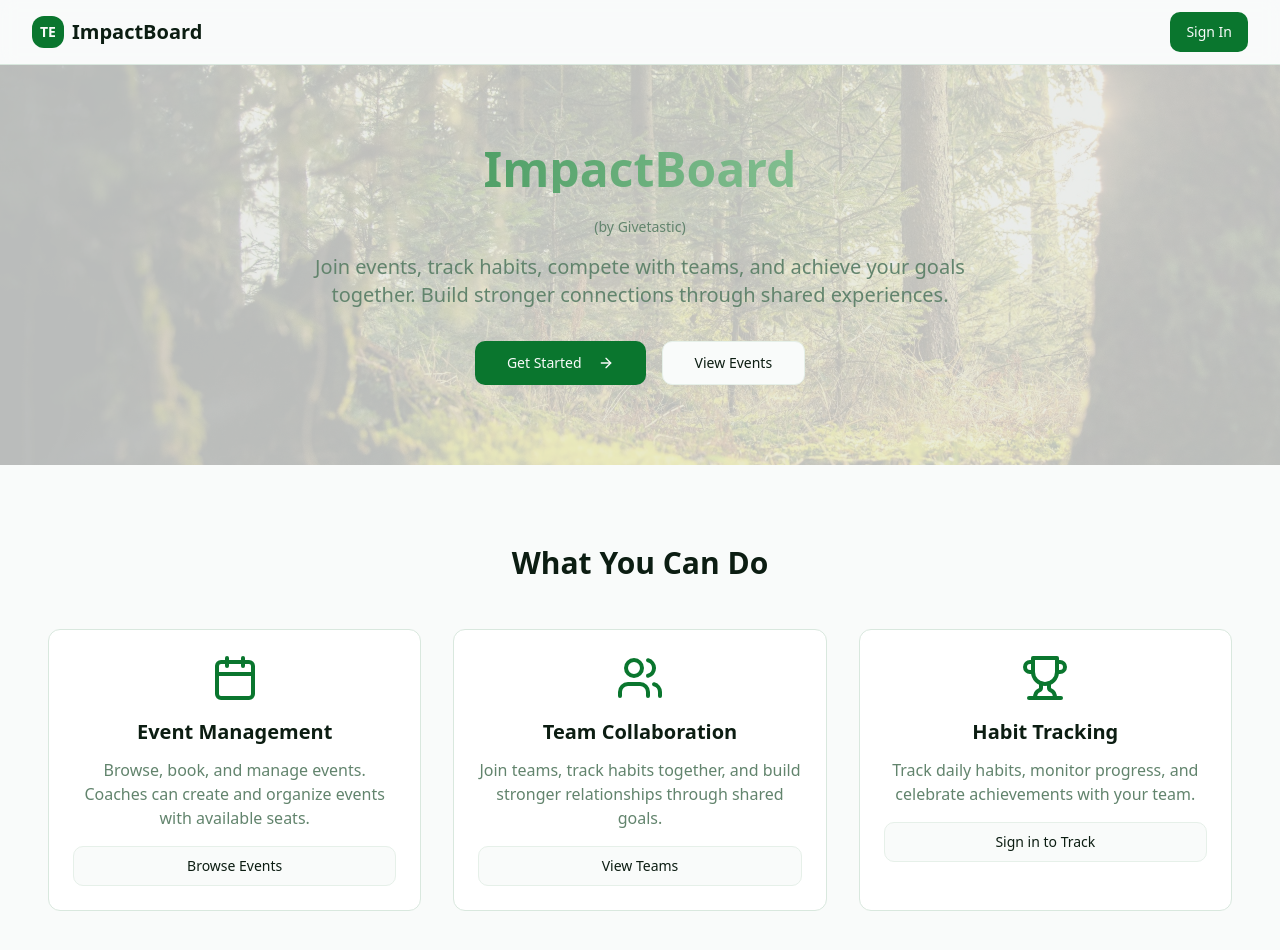
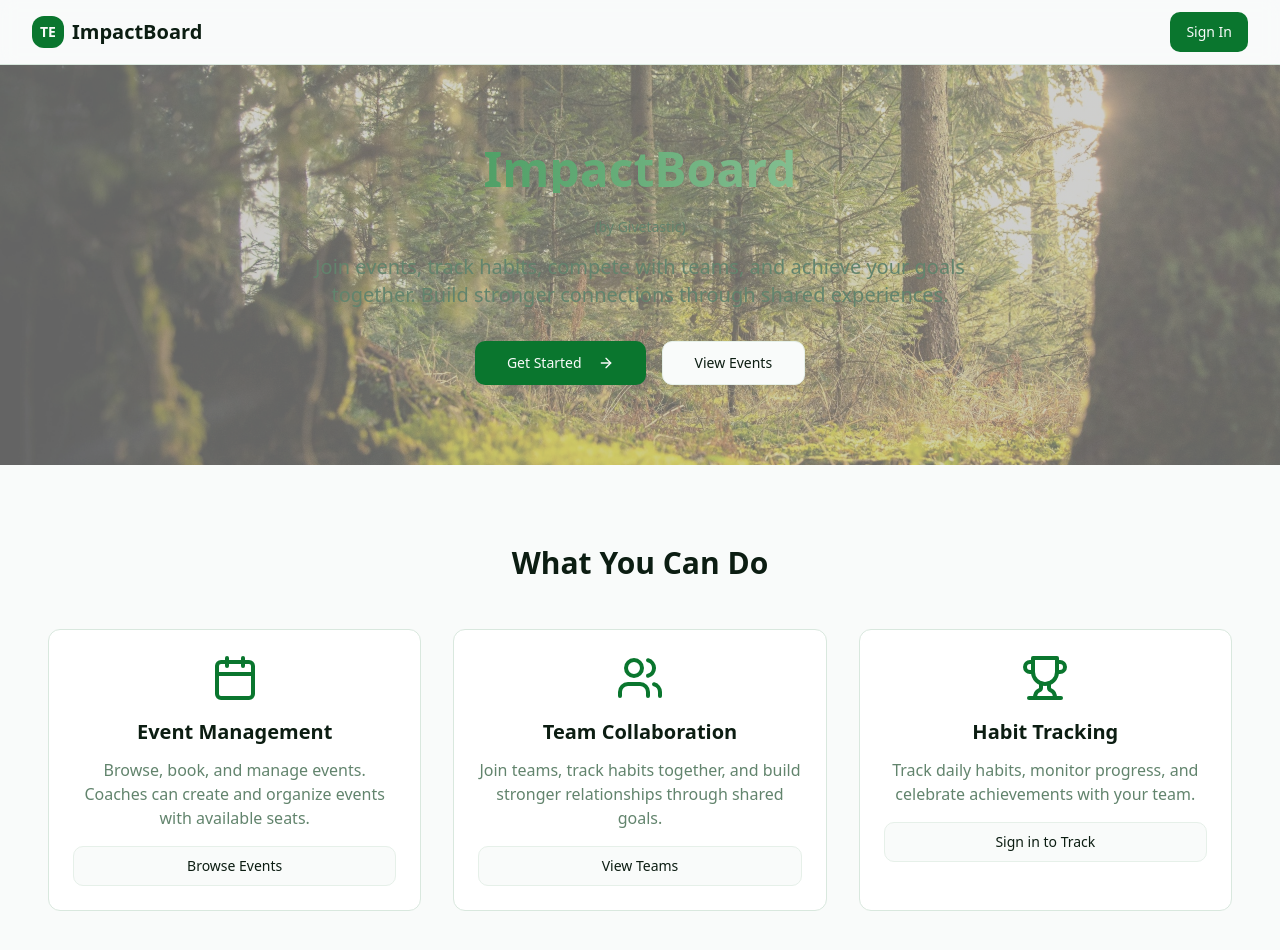
Before and after one commit to aryanwitr-jpg/pause-and-await-commands, a React (Vite) app: page / in a window 1280 px wide. Shown: the top 950 px of the page. Built offline with nearby package versions, Linux system fonts and the light colour scheme.

Commit message:
Refine hero image
Adjust opacity of hero image for better clarity.

```diff
--- a/src/pages/Index.tsx
+++ b/src/pages/Index.tsx
@@ -9,8 +9,8 @@ const Index = () => {
   return (
     <main className="min-h-[calc(100vh-4rem)]">
       {/* Hero Section */}
-      <section className="relative py-20 px-4 bg-gradient-to-br from-background to-muted/20 bg-cover bg-center bg-no-repeat" style={{backgroundImage: "linear-gradient(rgba(0, 0, 0, 0.25), rgba(0, 0, 0, 0.25)), url('/lovable-uploads/df77be1d-35f3-40f0-a372-d8e20a60e87d.png')"}}>
-        <div className="absolute inset-0 bg-background/75"></div>
+      <section className="relative py-20 px-4 bg-cover bg-center bg-no-repeat" style={{backgroundImage: "linear-gradient(rgba(0, 0, 0, 0.3), rgba(0, 0, 0, 0.3)), url('/lovable-uploads/df77be1d-35f3-40f0-a372-d8e20a60e87d.png')"}}>
+        <div className="absolute inset-0 bg-background/40"></div>
         <div className="container mx-auto text-center relative z-10">
           <h1 className="text-5xl font-bold mb-6 bg-gradient-to-r from-primary to-accent bg-clip-text text-transparent">
             ImpactBoard
```
